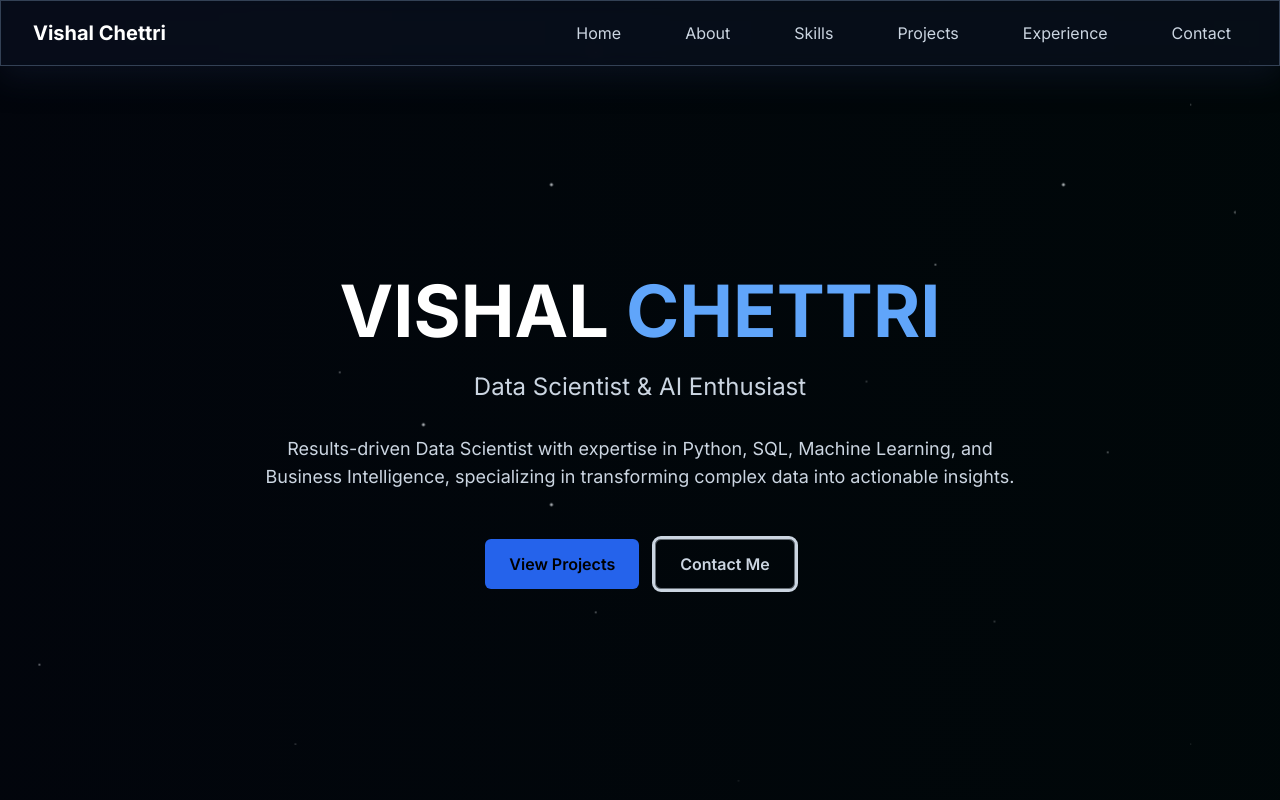
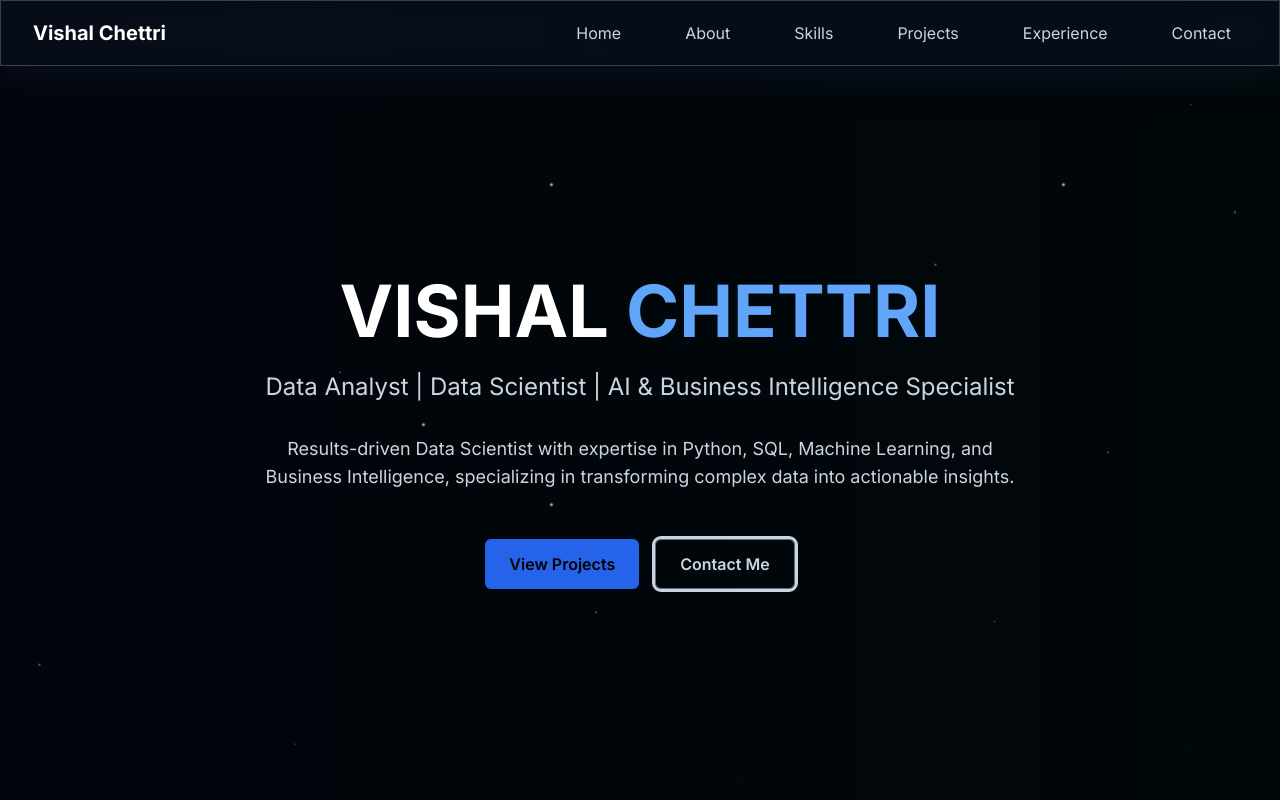
Before and after one commit to visal2002/Portfolio, a React (Vite) app: page / in a window 1280 px wide. Shown: the top 800 px of the page. Built offline with nearby package versions, Linux system fonts and the light colour scheme.

Commit message:
Update index.html and App.jsx to reflect new professional title and improve SEO

```diff
--- a/src/App.jsx
+++ b/src/App.jsx
@@ -262,7 +262,7 @@ function App() {
               VISHAL <span className="text-blue-400">CHETTRI</span>
             </h1>
             <p className="text-xl md:text-2xl text-slate-300 mb-8 animate-fade-in">
-              Data Scientist & AI Enthusiast
+              Data Analyst | Data Scientist | AI & Business Intelligence Specialist
             </p>
             <p className="text-lg text-slate-300 max-w-3xl mx-auto mb-12 animate-fade-in">
               Results-driven Data Scientist with expertise in Python, SQL, Machine Learning, and Business Intelligence,
@@ -600,7 +600,7 @@ function App() {
         <div className="max-w-7xl mx-auto px-4 sm:px-6 lg:px-8">
           <div className="text-center">
             <h3 className="text-2xl font-bold mb-4">Vishal Chettri</h3>
-            <p className="text-slate-400 mb-6">Data Scientist & AI Enthusiast</p>
+            <p className="text-slate-400 mb-6">Data Analyst | Data Scientist | AI & Business Intelligence Specialist</p>
             <div className="flex justify-center space-x-6 mb-8">
               <a href="#" className="text-slate-400 hover:text-white transition-colors" title="GitHub">
                 <svg xmlns="http://www.w3.org/2000/svg" width="24" height="24" viewBox="0 0 24 24" fill="none" stroke="currentColor" strokeWidth="2" strokeLinecap="round" strokeLinejoin="round" className="w-6 h-6"><path d="M15 22v-4a4.8 4.8 0 0 0-1-3.2c3.5 0 4.1-2.3 4.1-5.7 0-1.1-.2-2.3-1.1-3.4 0 0-1.4 0-2.8 1.3a9.9 9.9 0 0 0-5.6 0c-1.4-1.3-2.8-1.3-2.8-1.3-.9 1.1-1.1 2.3-1.1 3.4 0 3.4.6 5.7 4.1 5.7a4.8 4.8 0 0 0-1 3.2v4"/><path d="M9 18c-4.5 1.2-4.5-2-5-3"/></svg>
```
Also changed, not shown: 3 other files (tests, documents, lock files or other folders).
